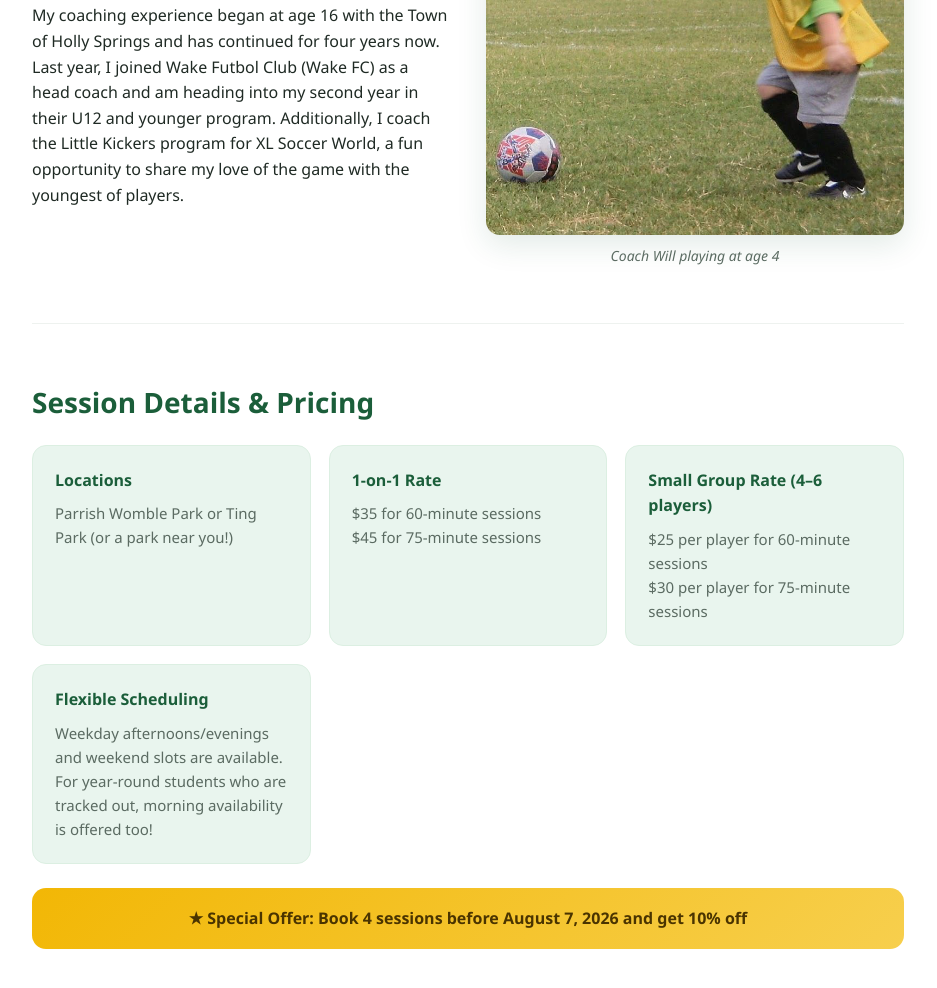
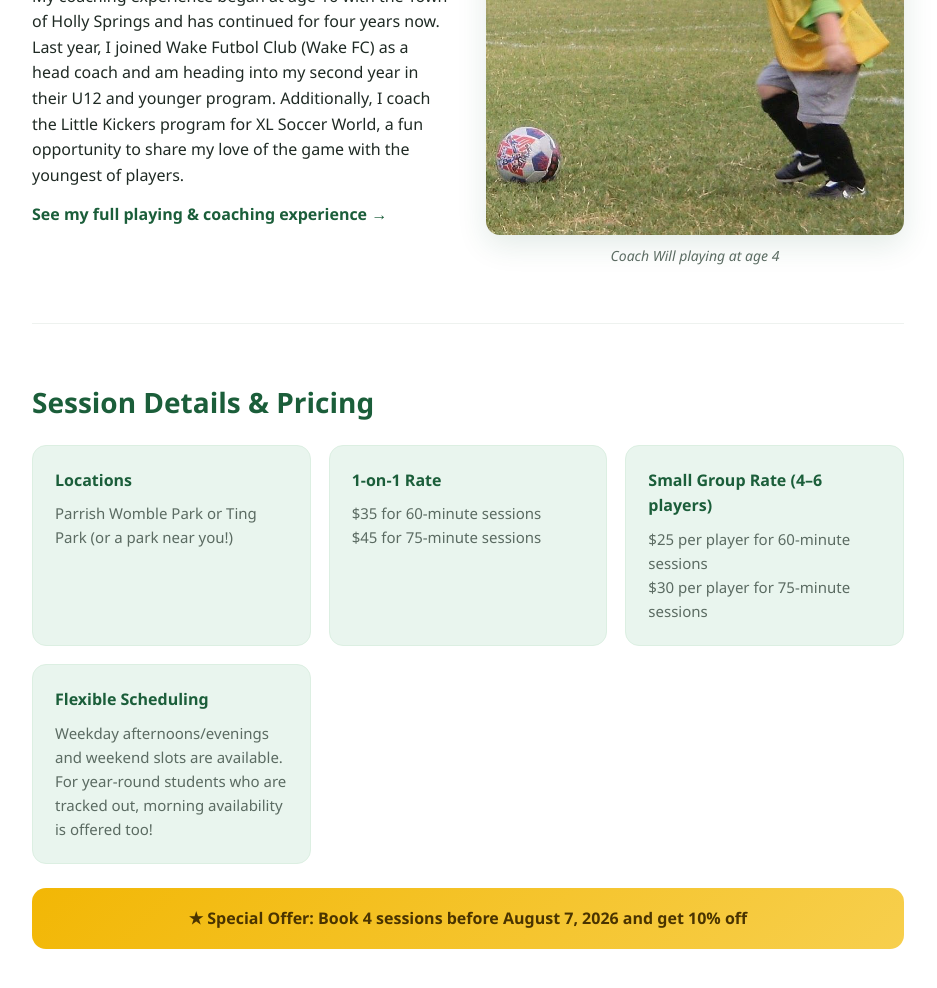
Before and after one commit to dlitty/coachwill, a plain HTML site: page index.html in a window 1280 px wide. Shown: the part 932-1920 px from the top of the page, without its empty margins (172-1109 px from the left). Drawn offline with Linux system fonts and the light colour scheme.

Commit message:
Added link to the experience page from the main page

```diff
--- a/index.html
+++ b/index.html
@@ -130,6 +130,16 @@
   }
 
   .about-grid p{margin:0 0 14px;}
+
+  .link-arrow{
+    color:var(--green-dark);
+    font-weight:700;
+    text-decoration:none;
+  }
+
+  .link-arrow:hover{
+    text-decoration:underline;
+  }
 
   .about-photo{
     margin:0;
@@ -265,6 +275,7 @@
       <div>
         <p>My first soccer experience was at age 4 in Intro to Soccer, but I&rsquo;ve been playing seriously since I was 11&nbsp;&mdash; playing for my Middle School team, competing with local club teams, as well as Holly Springs Parks and Rec league (twice with the All Stars).</p>
         <p>My coaching experience began at age 16 with the Town of Holly Springs and has continued for four years now. Last year, I joined Wake Futbol Club (Wake FC) as a head coach and am heading into my second year in their U12 and younger program. Additionally, I coach the Little Kickers program for XL Soccer World, a fun opportunity to share my love of the game with the youngest of players.</p>
+        <p><a class="link-arrow" href="experience/index.html">See my full playing &amp; coaching experience &rarr;</a></p>
       </div>
       <figure class="about-photo">
         <img src="images/image2.png" alt="Coach Will on the field with a young player">
```
